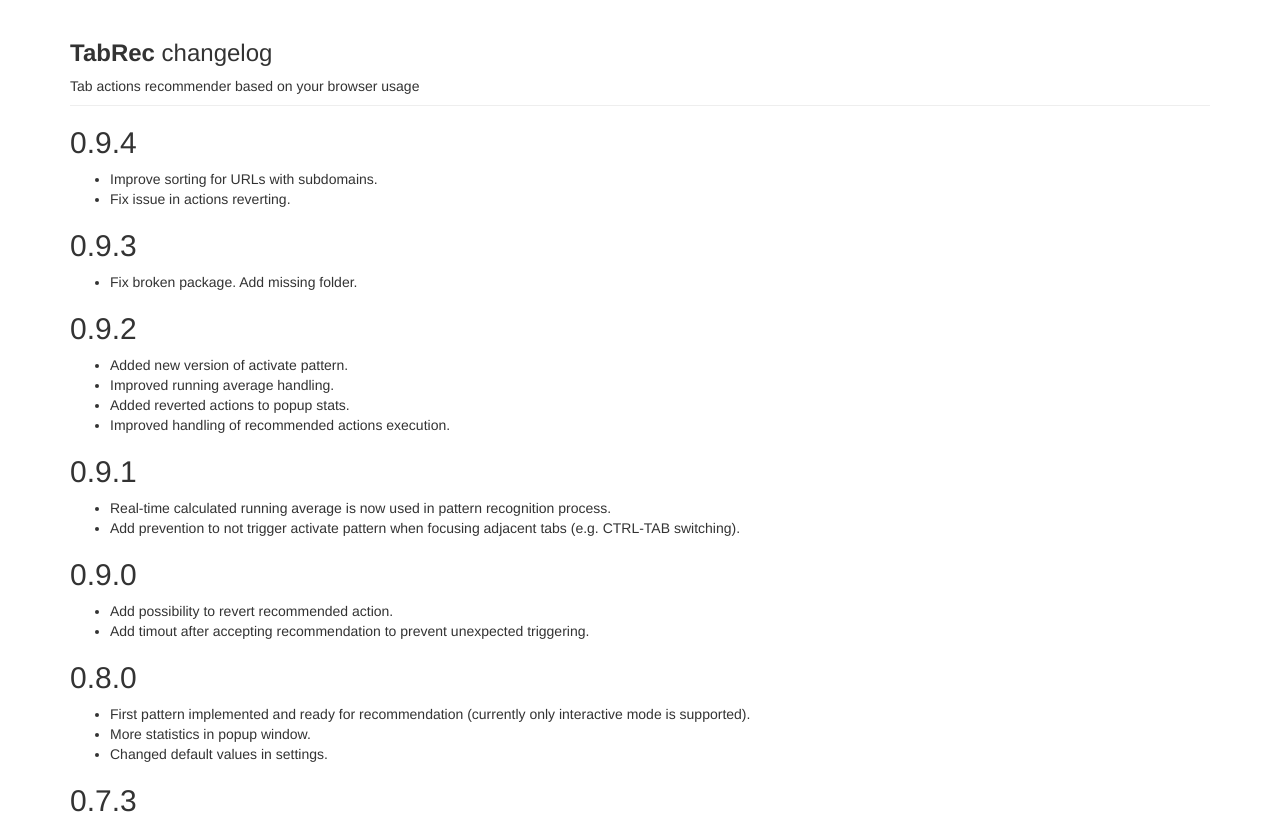
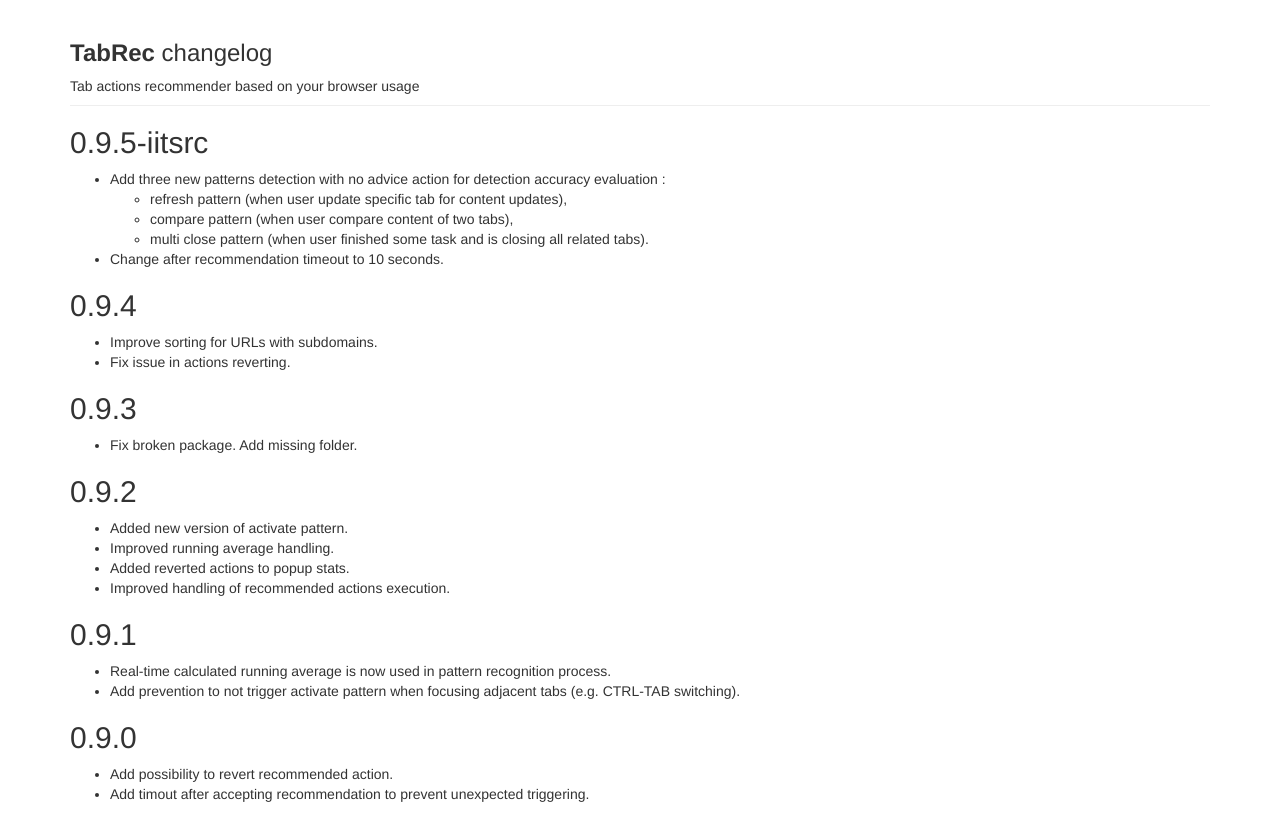
Before and after one commit to martin-svk/tabrec, a browser extension: page pages/changelog.html in a window 1280 px wide. Shown: the top 820 px of the page. Drawn offline with nearby package versions, Linux system fonts and the light colour scheme.

Commit message:
Add 0.9.5-iitsrc changelog updates.

```diff
--- a/pages/changelog.html
+++ b/pages/changelog.html
@@ -11,6 +11,17 @@
         <h3><b>TabRec</b> changelog</h3>
         <footer id="footer-text">Tab actions recommender based on your browser usage</footer>
       </div>
+
+      <h2 id="section">0.9.5-iitsrc</h2>
+      <ul>
+        <li>Add three new patterns detection with no advice action for detection accuracy evaluation :</li>
+        <ul>
+            <li>refresh pattern (when user update specific tab for content updates),</li>
+            <li>compare pattern (when user compare content of two tabs),</li>
+            <li>multi close pattern (when user finished some task and is closing all related tabs).</li>
+        </ul>
+        <li>Change after recommendation timeout to 10 seconds.</li>
+      </ul>
 
       <h2 id="section">0.9.4</h2>
       <ul>
```
Also changed, not shown: CHANGELOG.md.
